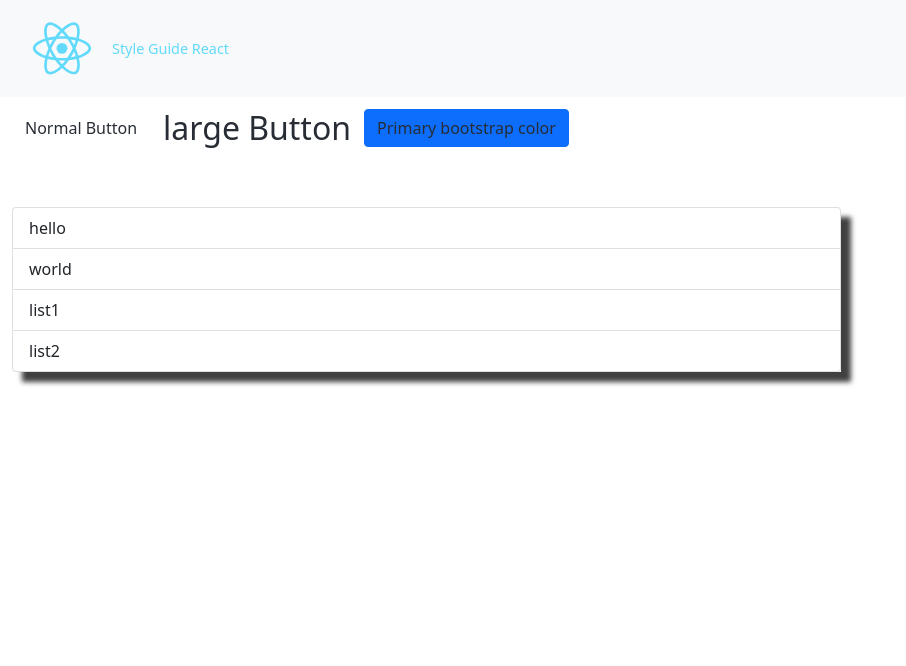
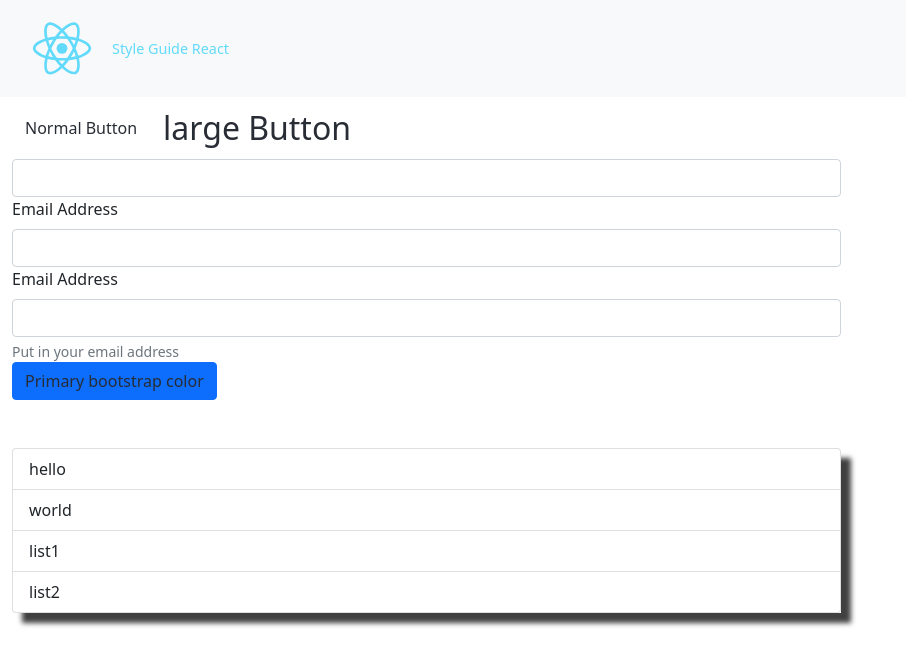
Before and after one commit to manishiitg/react-code-style-training, a React (Create React App) app: page / in a window 1280 px wide. Shown: the top 666 px of the page, without its empty margins (0-906 px from the left). Built offline with nearby package versions, Linux system fonts and the light colour scheme.

Commit message:
reusable component with hooks

```diff
--- a/package.json
+++ b/package.json
@@ -9,6 +9,7 @@
     "bootstrap": "^5.0.0-alpha1",
     "node-sass": "^4.14.1",
     "popper.js": "^1.16.1",
+    "prop-types": "^15.7.2",
     "react": "^16.13.1",
     "react-dom": "^16.13.1",
     "react-scripts": "3.4.1",
--- a/src/App.js
+++ b/src/App.js
@@ -9,6 +9,8 @@ import { ThemeProvider } from "styled-components";
 
 import theme from "./theme"
 
+import InputText, { InputWithLabel } from "./components/InputText/input"
+
 function App() {
   return (
     <ThemeProvider theme={theme}>
@@ -18,6 +20,12 @@ function App() {
 
           <Button>Normal Button</Button>
           <LargeButton>large Button</LargeButton>
+
+          <InputText id="email" />
+
+          <InputWithLabel id="email2" label="Email Address" />
+
+          <InputWithLabel id="email2" label="Email Address" help="Put in your email address" />
 
 
           <Button className="btn-primary">Primary bootstrap color</Button>
--- /dev/null
+++ b/src/components/InputText/input.js
@@ -0,0 +1,33 @@
+import React, { useState } from "react"
+
+import styles from "./input.module.scss"
+
+const InputText = ({ id, ...props }) => {
+    const [value, setValue] = useState("")
+    return (
+        <input type="text" id={id} className="form-control" value={value} onChange={
+            (evt) => {
+                setValue(evt.target.value)
+                if ("callback" in props) {
+                    props.callback(evt.target.value)
+                }
+            }
+        } />
+    )
+}
+
+export const InputWithLabel = ({ id, label, ...otherProps }) => {
+    let helpText = null
+    if ("help" in otherProps) {
+        helpText = <div className="form-text">{otherProps.help}</div>
+    }
+    return (
+        <>
+            <label for={id} className="form-label">{label}</label>
+            <InputText {...otherProps} />
+            {helpText}
+        </>
+    )
+}
+
+export default InputText
```
Also changed, not shown: src/components/InputText/input.module.scss (added).
